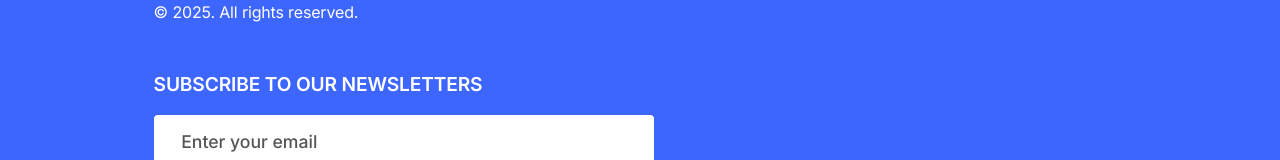
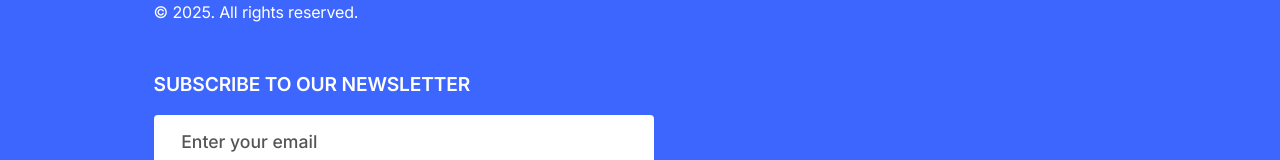
Before and after one commit to NjohPrince/cedars-medicare, a Next.js app: page / in a window 1280 px wide. Shown: the part 1082-1242 px from the top of the page. Built offline with nearby package versions, Linux system fonts and the light colour scheme.

Commit message:
feat(component): created the footer component

```diff
--- a/components/organisms/footer/footer.organism.tsx
+++ b/components/organisms/footer/footer.organism.tsx
@@ -42,7 +42,7 @@ const FooterOrganism = () => {
       <div
         className={`${cls.subscribe} ${gbl.flex} ${gbl["flex-col"]} ${gbl["gap-16"]}`}
       >
-        <h2>SUBSCRIBE TO OUR NEWSLETTERS</h2>
+        <h2>SUBSCRIBE TO OUR NEWSLETTER</h2>
         <div
           className={`${gbl.flex} ${gbl["w-full"]} ${gbl["flex-col"]} ${gbl["gap-8"]}`}
         >
```
